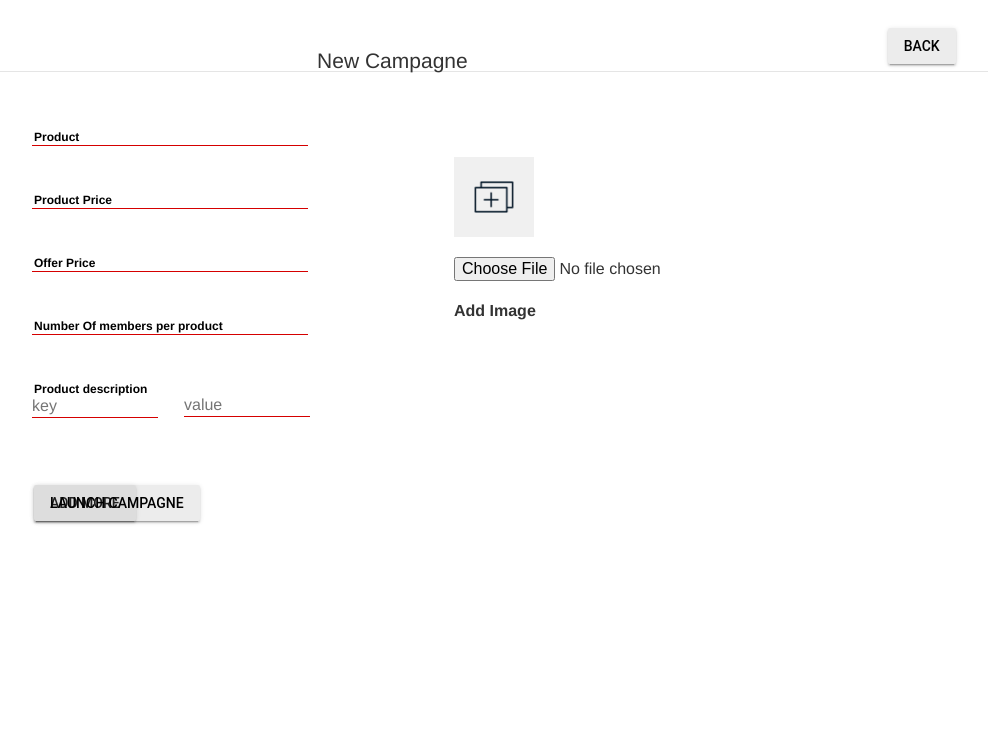
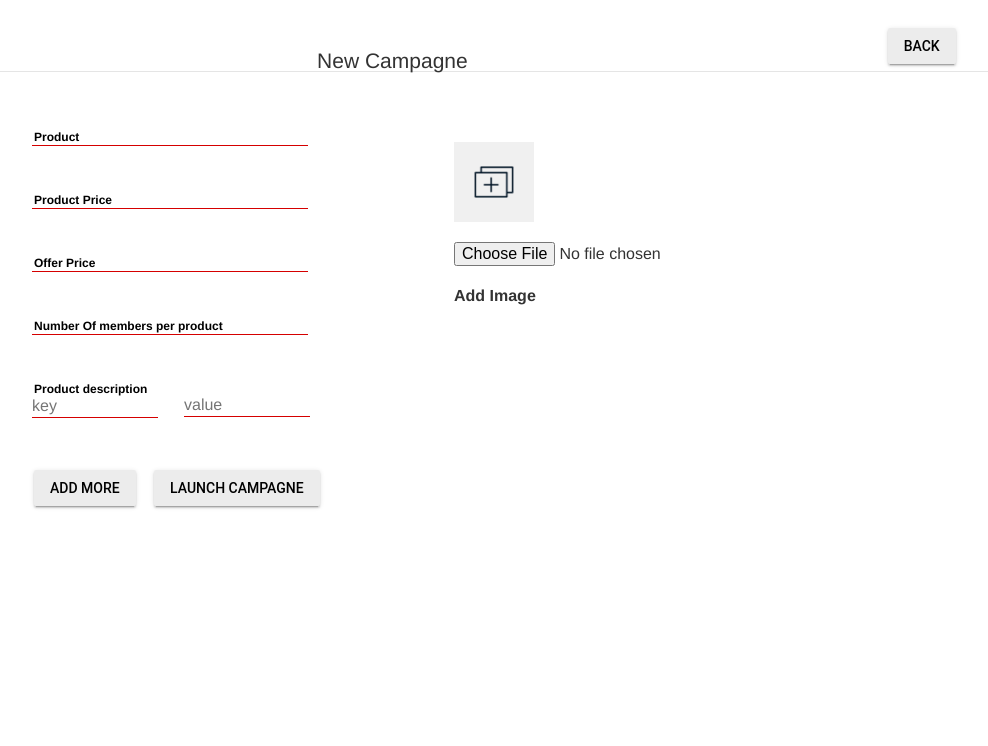
Before and after one commit to poojapauskar/suffal-admin, a PHP site: page /add_campaign.php in a window 1280 px wide. Shown: the top 746 px of the page, without its empty margins (286-1274 px from the left). Run offline with PHP 8.4, Linux system fonts and the light colour scheme; the visitor is signed in with stand-in values (Sample User, id 1); some libraries are stand-ins or nearby versions.

Commit message:
material design 4

```diff
--- a/add_campaign.php
+++ b/add_campaign.php
@@ -190,7 +190,7 @@ function goBack() {
     <div class="mdl-textfield mdl-js-textfield mdl-textfield--floating-label">
       <div class="present_fields_1">
           <input style="width:42%" class="mdl-textfield__input" type="text" name="key[]" placeholder="key"></input><input style="width:42%;margin-left:50%;margin-top:-8%" class="mdl-textfield__input" type="text" name="value[]" placeholder="value"></input>
-          <div class="input_fields" style="color:black"><br>
+          <div class="input_fields" style="color:black;margin-top:-5%"><br>
            <button type="button" class="add_field btn mdl-button mdl-js-button mdl-button--raised">Add More</button>
           </div>
       </div>
@@ -217,7 +217,7 @@ function goBack() {
  <br><br>
       <!-- Accent-colored raised button with ripple -->
   <div>
-  <button class="mdl-button mdl-js-button mdl-button--raised" name="submit" id="submit">
+  <button style="margin-left:40%" class="mdl-button mdl-js-button mdl-button--raised" name="submit" id="submit">
     Launch Campagne
   </button>
   </div>
```
